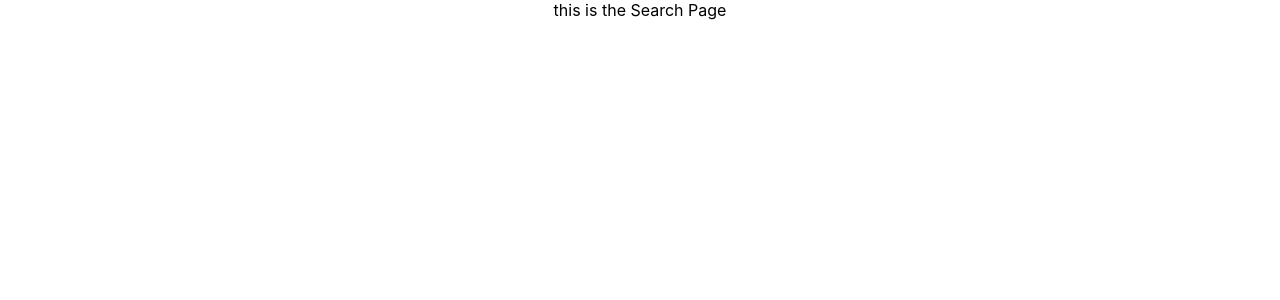
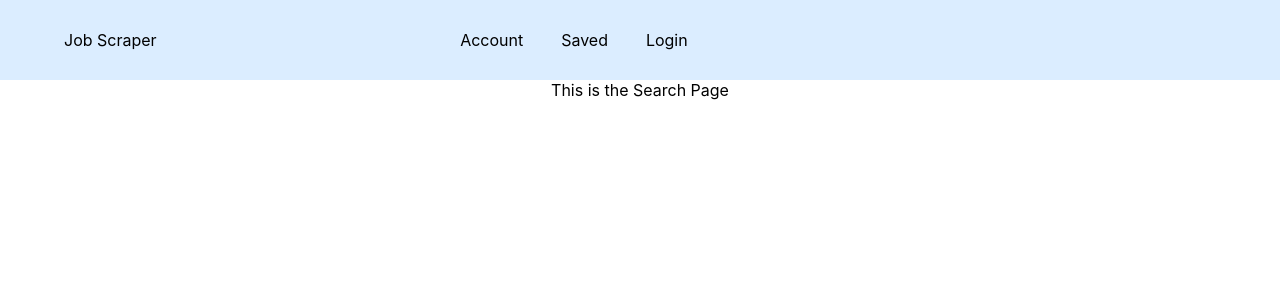
Before and after one commit to nwangemann/job-scraper-app, a React (Create React App) app: page / in a window 1280 px wide. Shown: the top 300 px of the page. Built offline with nearby package versions, Linux system fonts and the light colour scheme.

Commit message:
finished header with the routes

```diff
--- a/src/App.js
+++ b/src/App.js
@@ -1,11 +1,12 @@
 import React from 'react';
-import logo from './logo.svg';
 import './App.css';
 import routes from './routes'
+import Header from './Components/Header/Header'
 
 function App() {
   return (
     <div className="App">
+     <Header/>
 
       {routes}
     </div>
--- a/src/Components/Header/Header.css
+++ b/src/Components/Header/Header.css
@@ -0,0 +1,16 @@
+header {
+    width: 100vw;
+    height: 10vh;
+    background-color: #DBEDFF;
+    display: flex;
+    flex-direction: row;
+    align-items: center;
+    /* justify-content: center; */
+}
+
+.links {
+    text-decoration: none;
+    color: black;
+    margin-right: 20%;
+    padding-left: 5%;
+}
--- a/src/Components/Header/Header.js
+++ b/src/Components/Header/Header.js
@@ -0,0 +1,19 @@
+import React, { Component } from "react";
+import "./Header.css";
+import { Link } from "react-router-dom";
+
+class Header extends Component {
+  render() {
+    return (
+      <header>
+        <Link className="links" to="/">Job Scraper</Link>
+        <ul>
+          <Link className="links" to="/account">Account</Link>
+          <Link className="links" to="/saved_jobs">Saved</Link>
+          <Link className="links" to="login">Login</Link>
+        </ul>
+      </header>
+    );
+  }
+}
+export default Header;
--- a/src/Components/SearchPage/SearchPage.js
+++ b/src/Components/SearchPage/SearchPage.js
@@ -4,7 +4,7 @@ class SearchPage extends Component {
     render() {
         return (
             <div>
-                this is the Search Page
+                This is the Search Page
             </div>
         )
     }
```
